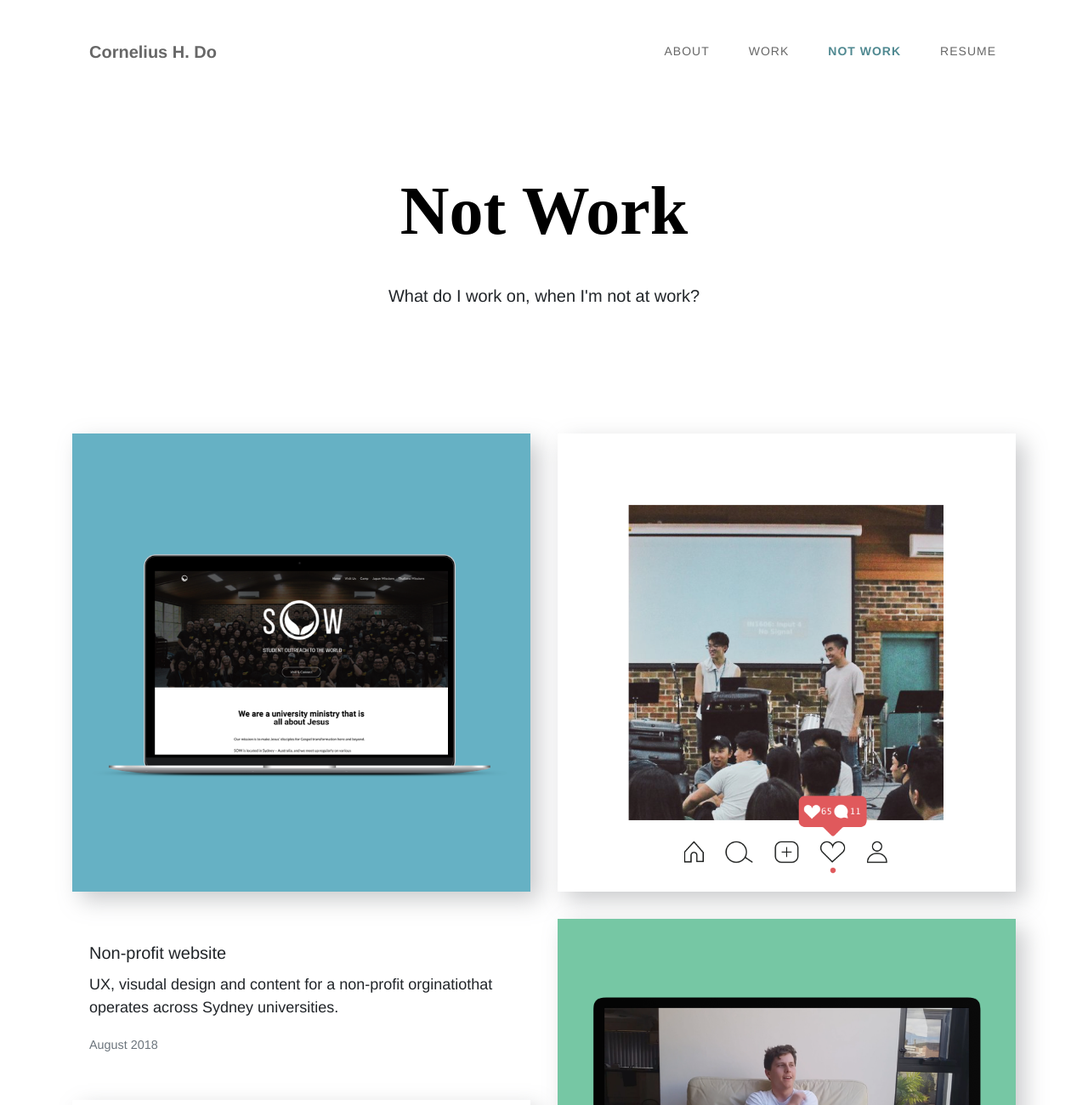
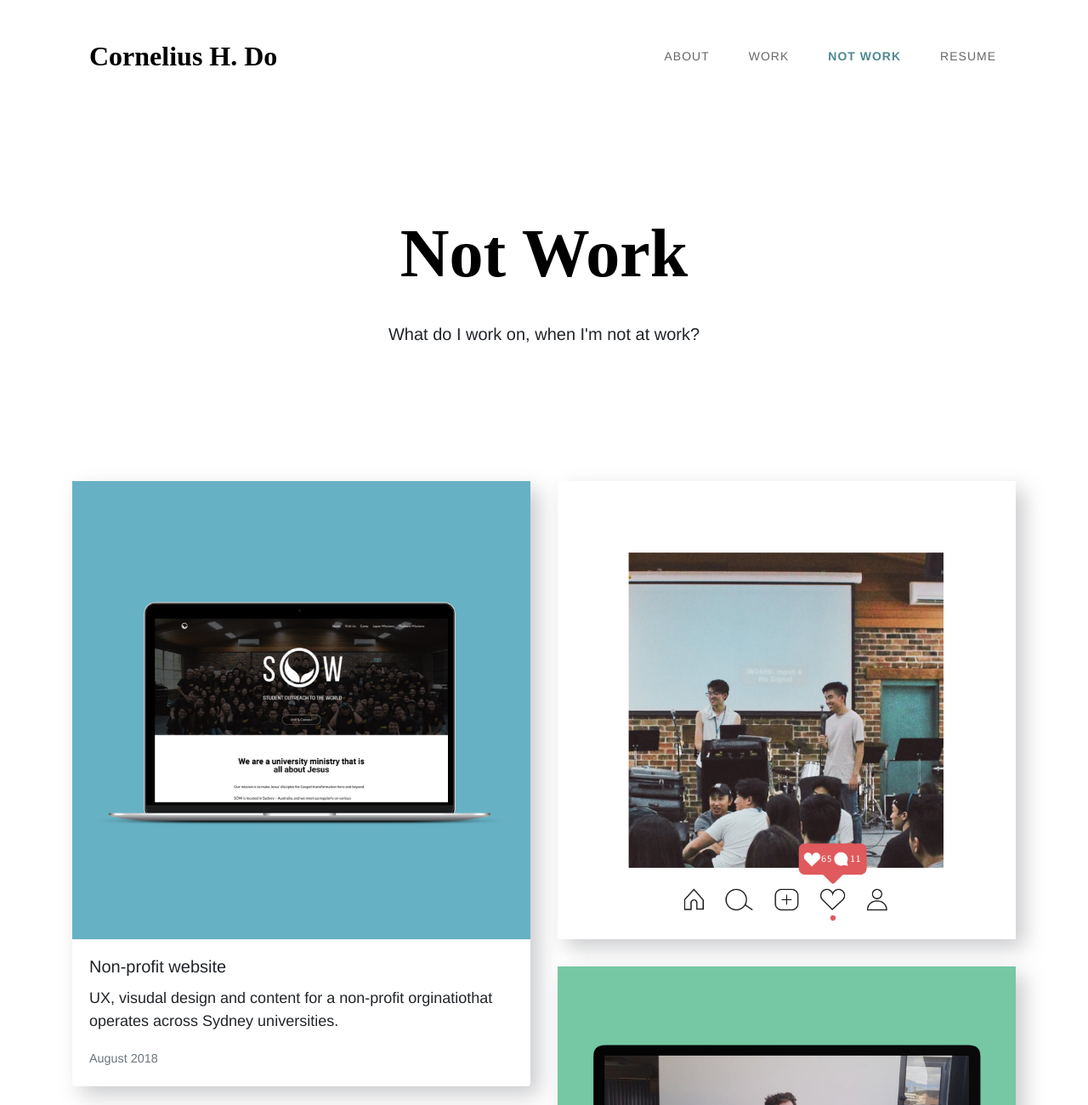
Before and after one commit to corneliusdo/corneliusdo.github.io, a website: page not-work/index.html in a window 1280 px wide. Shown: the top 1300 px of the page at 85% size. Drawn offline with Linux system fonts and the light colour scheme.

Commit message:
CSS updates
- added specificity to h3, h4, h5
- edited navbar branding name
- adjusted the margins of all header sections
- adjusted padding of footer
- moved box shadow of tiles to overall to accomodate card text

```diff
--- a/css/clean-blog.css
+++ b/css/clean-blog.css
@@ -7,7 +7,6 @@
 body {
   font-size: 18px;
   color: #212529;
-  /*font-family: 'Lora', 'Times New Roman', serif;*/
   font-family:'Texta', 'Helvetica Neue', helvetica, sans-serif;
   font-weight: 300;
 }
@@ -29,22 +28,38 @@ span.highlight {
 
 h1 {
     font-weight: 800;
-    /*font-family: 'Open Sans', 'Helvetica Neue', Helvetica, Arial, sans-serif;*/
     font-family: 'Playfair Display'
 }
 
-
 h2,
-h3,
-h4,
-h5,
-h6 {
+h3 {
   font-weight: 400;
   font-size: 20px;
   color: #212529;
-  /*font-family: 'Open Sans', 'Helvetica Neue', Helvetica, Arial, sans-serif;*/
   font-family: 'Texta', 'Helvetica Neue', helvetica, sans-serif;
   margin: 40px 0 0 0;
+}
+
+h4{
+  font-weight: 400;
+  font-size: 20px;
+  color: #212529;
+  font-family: 'Texta', 'Helvetica Neue', helvetica, sans-serif;
+}
+
+h5 {
+  font-size: 20px;
+  color: #212529;
+  font-family:'Texta', 'Helvetica Neue', helvetica, sans-serif;
+  font-weight: 400;
+  line-height: 1.5;
+}
+
+h6 {
+  font-size: 80%;
+  font-weight: 400;
+  line-height: 1.5;
+  color: #6c757d!important;
 }
 
 a {
@@ -116,8 +131,10 @@ img::-moz-selection {
 }
 
 #mainNav .navbar-brand {
+  font-size: 32px;
+  color: #000000;
   font-weight: 800;
-  color: #343a40;
+  font-family: 'Playfair Display'
 }
 
 #mainNav .navbar-toggler {
@@ -147,11 +164,12 @@ img::-moz-selection {
   }
   #mainNav .navbar-brand {
     padding: 10px 20px;
-    color: #676767;
+    font-size: 32px;
+    color: #000000;
+    font-weight: 800;
+    font-family: 'Playfair Display'
   }
-  #mainNav .navbar-brand:focus, #mainNav .navbar-brand:hover {
-    color: rgba(255, 255, 255, 0.8);
-  }
+
   #mainNav .navbar-nav > li.nav-item > a {
     /*padding: 5px 5px;*/
     margin: 10px 15px;
@@ -218,7 +236,7 @@ img::-moz-selection {
 }
 */
 header.masthead {
-  margin-bottom: 50px;
+  margin: 50px 0px 50px 0px;
   background: no-repeat center center;
   /*background-color: #868e96;*/
   background-color: #ffffff;
@@ -255,6 +273,10 @@ header.masthead .site-heading {
 header.masthead .page-heading,
 header.masthead .site-heading {
   text-align: center;
+}
+
+header.masthead .maintext {
+  text-align: left;
 }
 
 header.masthead .page-heading h1,
@@ -432,7 +454,7 @@ form .form-group:first-child .floating-label-form-group {
 }
 
 footer {
-  padding: 100px 0 65px;
+  padding: 50px 0 50px;
 }
 
 footer .list-inline {
@@ -475,6 +497,7 @@ footer .copyright {
   .card.override {
     border: none;
     margin-bottom: 2rem;
+    box-shadow: 10px 10px 25px rgba(122,125,129,0.4);
   }
 
   .card-columns.override {
@@ -485,7 +508,7 @@ footer .copyright {
   .card-img-top.img-fluid.override{
     border-top-left-radius: 0;
     border-top-right-radius: 0;
-    box-shadow: 10px 10px 25px rgba(122,125,129,0.4);
+    /*box-shadow: 10px 10px 25px rgba(122,125,129,0.4);*/
   }
 }
 .img-full-width {
@@ -515,4 +538,5 @@ footer .copyright {
   font-weight: 300px;
   font-size: 24;
   margin: 50px, 0;
+  text-align: center;
 }
```
